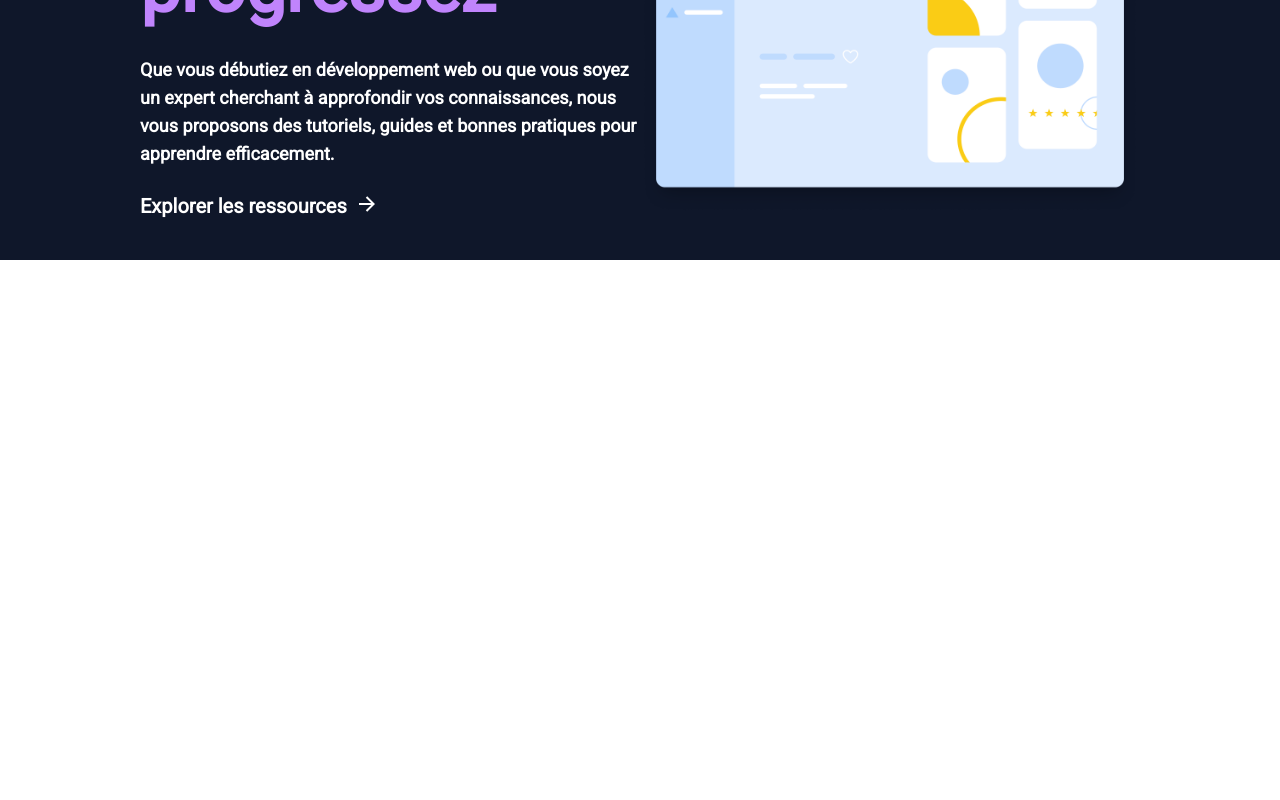
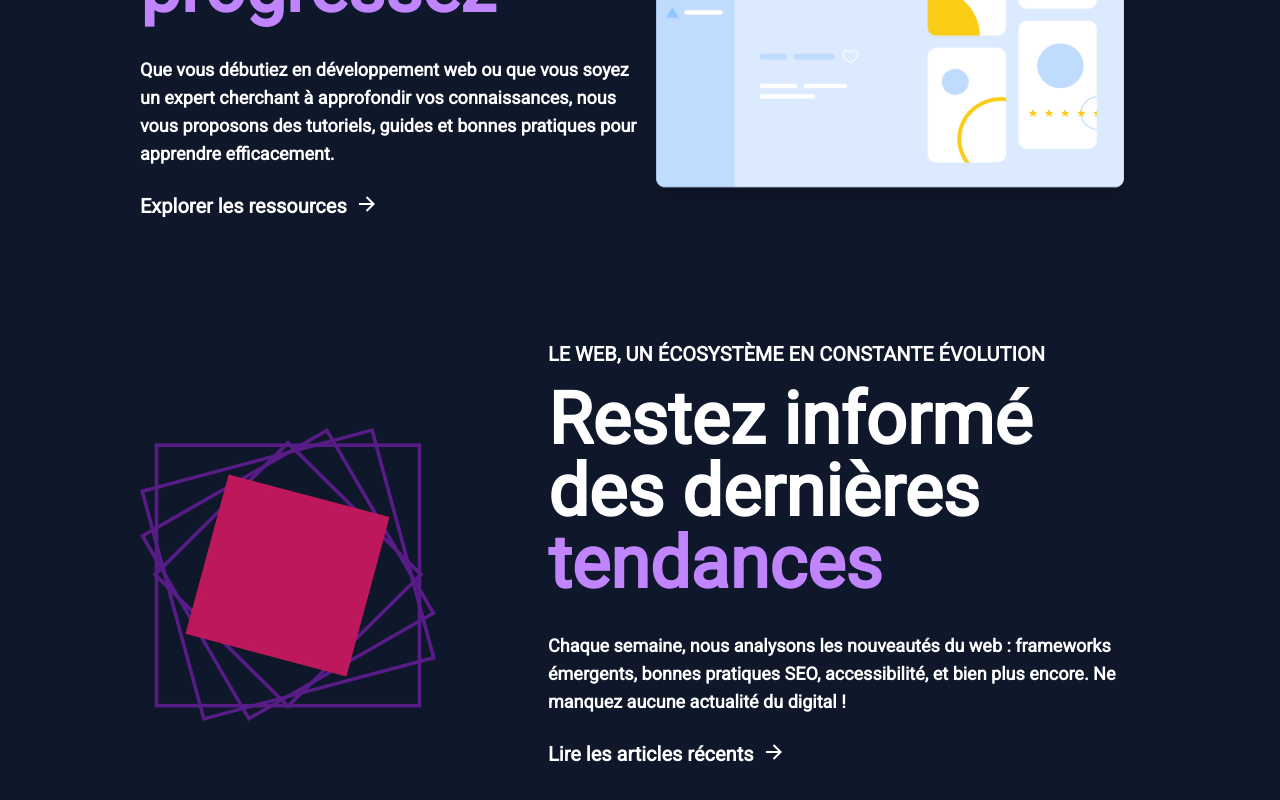
Before and after one commit to Meez25/weeb_bronner_yann, a React (Vite) app in the folder frontend/: page / in a window 1280 px wide. Shown: the part 1791-2591 px from the top of the page. Before the commit the page ends 2051 px from the top, so only its background shows below. Built offline with nearby package versions, Linux system fonts and the light colour scheme.

Commit message:
feat/stayUpdated#9

```diff
--- a/frontend/src/App.tsx
+++ b/frontend/src/App.tsx
@@ -3,6 +3,7 @@ import { Customers } from './components/Customers.tsx';
 import { Header } from './components/Header.tsx';
 import { Hero } from './components/Hero.tsx';
 import { LearnSection } from './components/Learn.tsx';
+import { StayUpdatedSection } from './components/StayUpdated.tsx';
 
 function App() {
   return (
@@ -11,6 +12,7 @@ function App() {
       <Hero />
       <Customers />
       <LearnSection />
+      <StayUpdatedSection />
     </>
   )
 }
--- a/frontend/src/components/Learn.tsx
+++ b/frontend/src/components/Learn.tsx
@@ -3,7 +3,7 @@ import image from '../assets/Desktop.png';
 
 export const LearnSection = () => {
     return (
-        <section className="bg-[#0F172A] px-5 font-roboto font-bold text-xl flex flex-col lg:flex-row justify-center">
+        <section className="bg-[#0F172A] px-5 font-roboto font-bold text-xl flex flex-col lg:flex-row justify-center pb-20">
             <div className="max-w-[500px] lg:flex-1/2">
                 <h3 className="uppercase text-white mb-4">Des ressources pour tous les niveaux</h3>
                 <h4 className="text-[#C084FC] font-extrabold text-4xl md:text-7xl mb-8">Apprenez <span className="text-white">et</span> progressez</h4>
--- /dev/null
+++ b/frontend/src/components/StayUpdated.tsx
@@ -0,0 +1,23 @@
+import { RiArrowRightLine } from "@remixicon/react"
+import shapes from '../assets/Shapes.svg';
+
+export const StayUpdatedSection = () => {
+    return (
+        <section className="bg-[#0F172A] px-5 font-roboto font-bold text-xl">
+            <div className="max-w-[1000px] flex flex-col lg:flex-row justify-center md:flex-col-reverse gap-28 mx-auto">
+                <div className="basis-1/3 self-center">
+                    <img src={shapes} alt="Concept" />
+                </div>
+                <div className="basis-2/3">
+                    <h3 className="uppercase text-white mb-4">Le web, un écosystème en constante évolution</h3>
+                    <h4 className="text-white font-extrabold text-4xl md:text-7xl mb-8">Restez informé des dernières <span className="text-[#C084FC]">tendances</span></h4>
+                    <p className="md:mx-auto max-w-[1000px] text-white md:text-lg mb-6">Chaque semaine, nous analysons les nouveautés du web : frameworks émergents, bonnes pratiques SEO, accessibilité, et bien plus encore. Ne manquez aucune actualité du digital !</p>
+
+                    <div className="inline-flex gap-2 mb-10">
+                        <p className="text-white">Lire les articles récents</p><RiArrowRightLine color="white" />
+                    </div>
+                </div>
+            </div>
+        </section >
+    )
+}
```
Also changed, not shown: frontend/src/assets/Shapes.svg (added).
